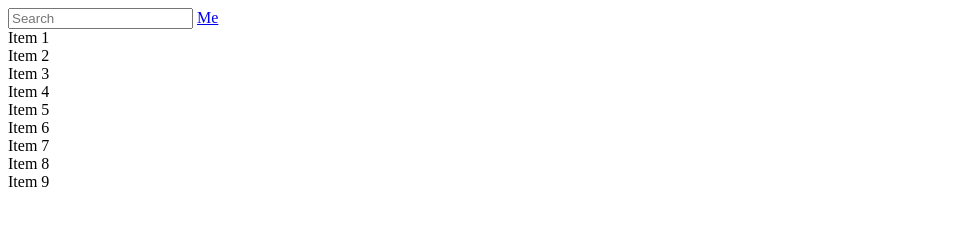
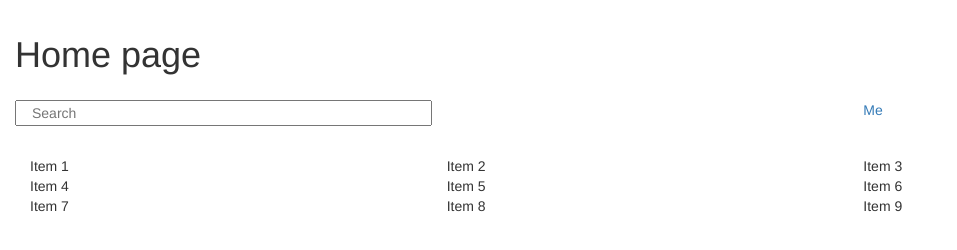
Before and after one commit to jzengg/alzstory, a plain HTML site: page home.html in a window 1280 px wide. Shown: the whole page, without its empty margins (0-957 px from the left). Drawn offline with nearby package versions, Linux system fonts and the light colour scheme.

Commit message:
style home.html

```diff
--- /dev/null
+++ b/home.css
@@ -0,0 +1,3 @@
+.container-fluid {
+    padding:15px;
+}
--- a/home.html
+++ b/home.html
@@ -1,36 +1,43 @@
 <html>
   <head>
+    <meta name="viewport" content="width=device-width, initial-scale=1">
+<link rel="stylesheet" href="http://maxcdn.bootstrapcdn.com/bootstrap/3.3.6/css/bootstrap.min.css">
     <script src="https://maxcdn.bootstrapcdn.com/bootstrap/3.3.6/css/bootstrap.min.css"></script>
     <script src="https://code.jquery.com/jquery-2.2.4.min.js" integrity="sha256-BbhdlvQf/xTY9gja0Dq3HiwQF8LaCRTXxZKRutelT44=" crossorigin="anonymous"></script>
+    <link rel="stylesheet" type="text/css" href="home.css">
 
     <meta charset="utf-8">
     <title></title>
   </head>
   <body>
+  <div class="container-fluid">
+    <h1> Home page </h1>
+    <div class="container-fluid header">
+  <div class="row">
 
-  <div class="header">
+    <input type='text' placeholder="Search" class="search col-xs-4"> </input>
+    <a href="/profile" class="profile-link col-xs-4 col-xs-offset-4"> Me </a>
+  </div>
+</div>
 
-    <input type='text' placeholder="Search" class="search"> </input>
-    <a href="/profile"> Me </a>
-  </div>
-
-  <div class="grid">
+  <div class="container-fluid">
     <div class="row">
-      <div class="row-item"> Item 1</div>
-      <div class="row-item"> Item 2</div>
-      <div class="row-item"> Item 3</div>
+      <div class="col-xs-4"> Item 1</div>
+      <div class="col-xs-4"> Item 2</div>
+      <div class="col-xs-4"> Item 3</div>
     </div>
     <div class="row">
-      <div class="row-item"> Item 4</div>
-      <div class="row-item"> Item 5</div>
-      <div class="row-item"> Item 6</div>
+      <div class="col-xs-4"> Item 4</div>
+      <div class="col-xs-4"> Item 5</div>
+      <div class="col-xs-4"> Item 6</div>
     </div>
     <div class="row">
-      <div class="row-item"> Item 7</div>
-      <div class="row-item"> Item 8</div>
-      <div class="row-item"> Item 9</div>
+      <div class="col-xs-4"> Item 7</div>
+      <div class="col-xs-4"> Item 8</div>
+      <div class="col-xs-4"> Item 9</div>
     </div>
   </div>
+</div>
 
   </body>
 </html>
```
Also changed, not shown: index.js (+5 -2 lines).
